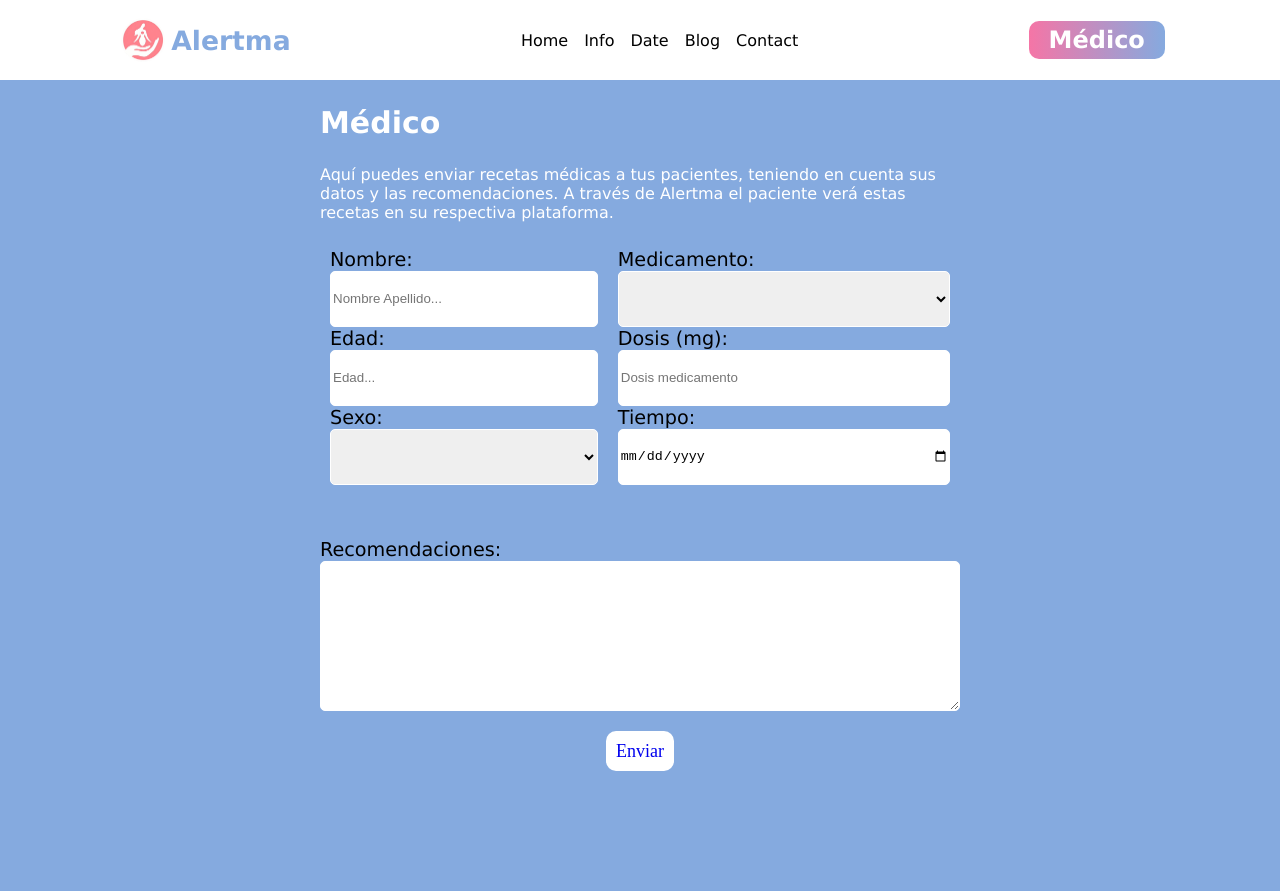
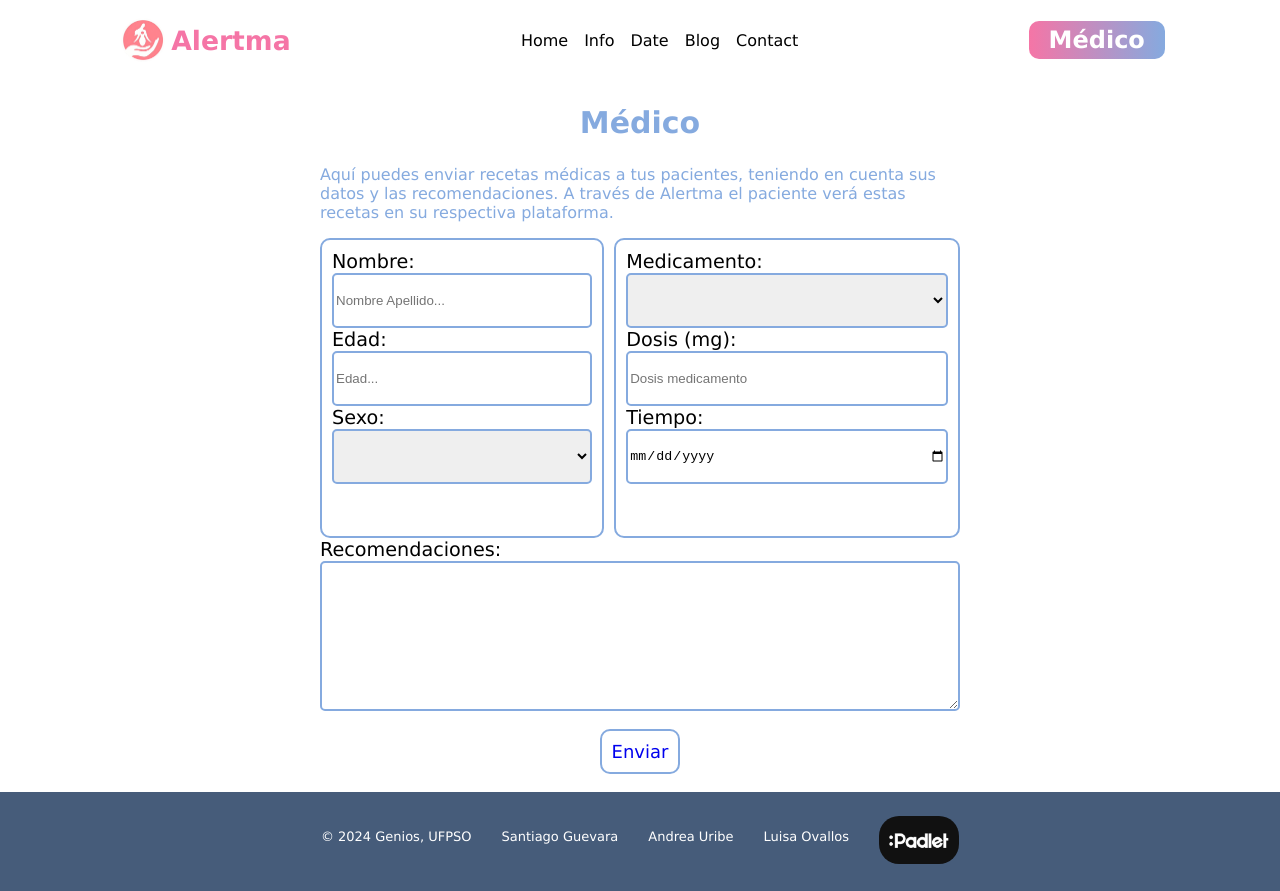
Before and after one commit to Santiagq28/Alertma_Project, a plain HTML site: page html/medico.html in a window 1280 px wide. Before the commit the page ends 800 px from the top, so only its background shows below. Drawn offline with Linux system fonts and the light colour scheme.

Commit message:
Update 2.1.3

```diff
--- a/css/index2.css
+++ b/css/index2.css
@@ -49,7 +49,7 @@ body {
     z-index: 10;/*
     background-color: #ffb6c1cc;*/
     background-color: white;
-    padding: 20px;
+    padding: 10px;
     border-radius: 10px;
     box-shadow: 0 0 10px #0000001a;
     max-width: 600px;
--- a/css/medico.css
+++ b/css/medico.css
@@ -3,10 +3,17 @@
 }
 body{
     margin: 0 auto;
-    background-color: #85AADF;
+    background-color: #FFFFFF;
+    font-family: 'Lucida Sans', 'Lucida Sans Regular', 'Lucida Grande', 'Lucida Sans Unicode', Geneva, Verdana, sans-serif;
 }
 
 .head{
+    position: fixed;
+    top: 0px;
+    left: 0px;
+    right: 0px;
+    max-width: 100%;
+    z-index: 1000000;
     background-color: #FFFFFF;
     height: 10vh;
     width: 100%;
@@ -14,16 +21,16 @@ body{
     justify-content: space-around;
     align-items: center;
     font-family: 'Lucida Sans', 'Lucida Sans Regular', 'Lucida Grande', 'Lucida Sans Unicode', Geneva, Verdana, sans-serif;
-    color: #85AADF;
+    color: #F575A6;
 }
 .head1{
     display: flex;
     align-items: center;
-    color: #85AADF;
+    color: #F575A6;
     font-size:smaller;
 }
 #tma {
-    color: #85AADF;
+    color: #F575A6;
 }
 .head1 img{
     width: 7vh;
@@ -41,7 +48,7 @@ nav a{
 }
 nav a:hover{
     text-decoration: overline;
-    color: #85AADF;
+    color: #F575A6;
 }
 #nameg{
     background: linear-gradient(to right,#F575A6,#85AADF);
@@ -51,7 +58,8 @@ nav a:hover{
 }
 
 .recetar{
-    background-color: #85AADF;
+    margin-top: 80px;
+    background-color: #FFFFFF;
     display: grid;
     align-items: center;
     justify-content: center;
@@ -62,24 +70,30 @@ nav a:hover{
     width: 50%;
 }
 .datos{
-    color: white;
+    color: #85AADF;
     text-align: left;
     font-family: 'Lucida Sans', 'Lucida Sans Regular', 'Lucida Grande', 'Lucida Sans Unicode', Geneva, Verdana, sans-serif;
 }
 .datos h2{
+    color: #85AADF;
     font-size: 30px;
+    text-align: center;
 }
 .datos2{
     display: flex;
     justify-content: center;
+    gap: 10px;
 }
 .formu{
     text-align: left;
     height: 300px;
     padding: 10px;
+    border: 2px solid #85AADF;
+    border-radius: 10px;
+
 }
 .formu input,#time,select{
-    border: white 1px solid;
+    border: #85AADF 2px solid;
     border-radius: 5px;
     height: 20%;
     width: 100%;
@@ -96,7 +110,7 @@ nav a:hover{
 
 }
 .rec textarea{
-    border: white 1px solid;
+    border: #85AADF 2px solid;
     border-radius: 5px;
     height: 150px;
 }
@@ -105,6 +119,7 @@ nav a:hover{
     margin:30px;
 }
 .enviar a{
+    border: 2px solid #85AADF;
     background-color: white;
     padding: 10px;
     border-radius: 10px;
@@ -115,6 +130,28 @@ nav a:hover{
     border: 2px solid white;
     color: white;
     background: linear-gradient(to right,#F575A6,#85AADF);
+}
+
+.information{
+    display: flex;
+    justify-content: center;
+    align-items: center;
+    width: 100%;
+    background-color: #465c7a;
+    color: white;
+    padding-top: 24px;
+    padding-bottom: 24px;
+
+}
+.information2{
+    display: flex;
+    gap: 30px;
+    font-size: 13px;
+}
+.information2 img{
+    width: 10vh;
+    height: auto;
+    border-radius: 20px;
 }
 
 @media (max-width:700px){
--- a/css/paciente2.css
+++ b/css/paciente2.css
@@ -11,6 +11,12 @@ body{
 
 .head{
     /*background-color:  #ffb6c1cc;*/
+    position: fixed;
+    top: 0px;
+    left: 0px;
+    right: 0px;
+    max-width: 100%;
+    z-index: 1000000;
     background-color: #FFFFFF;
     height: 10vh;
     width: 100%;
@@ -440,7 +446,8 @@ nav a:hover{
     cursor: pointer;
 }
 #maps3 a:hover{
-    background-color: #61a3c7;
+    background: linear-gradient(to right,white,white);
+    color: #85AADF;
 }
 
 .information{
--- a/css/pred.css
+++ b/css/pred.css
@@ -5,6 +5,12 @@ body{
     font-family: 'Lucida Sans', 'Lucida Sans Regular', 'Lucida Grande', 'Lucida Sans Unicode', Geneva, Verdana, sans-serif;
 }
 .head{
+    position: fixed;
+    top: 0px;
+    left: 0px;
+    right: 0px;
+    max-width: 100%;
+    z-index: 1000000;
     background-color: #FFFFFF;
     height: 10vh;
     width: 100%;
@@ -53,7 +59,7 @@ nav a:hover{
     justify-content: center;
     align-items: center;
     width: 100%;
-    margin-top: 20px;
+    margin-top: 90px;
 }
 .title{
     color: black;
@@ -71,14 +77,16 @@ nav a:hover{
     justify-content: center;
 }
 .pred2{
-    background-color: #F575A6;
+    background-color: #FFFFFF;
+    border: 3px solid #F575A6;
+    border-radius: 10px;
     max-width: 50vh;
     display: grid;
     justify-content: center;
     align-items: center;
     padding: 40px;
     margin: 20px;
-    color: white;
+    color: #F575A6;
 }
 .pred2 img{
     max-width: 100%;
@@ -92,7 +100,9 @@ nav a:hover{
     text-align: center;
 }
 .quest{
-    background-color: #F575A6;
+    background-color: #FFFFFF;
+    border: 3px solid #F575A6;
+    border-radius: 10px;
     padding: 10px 20px;
     margin: 20px 10px;
     text-align: center;
@@ -103,6 +113,7 @@ nav a:hover{
 .quest a{
     padding: 10px 5px;
     background-color: white;
+    border: #F575A6 2px solid;
     border-radius: 5px;
     text-decoration: none;
     color: #F575A6;
@@ -118,7 +129,7 @@ nav a:hover{
 }
 .quest input{
     border-radius: 5px;
-    border: #ffffff 1px solid;
+    border: #F575A6 1px solid;
     background-color: #ffff;
     padding: 10px 5px;
 }
@@ -127,22 +138,23 @@ nav a:hover{
     font-family: 'Lucida Sans', 'Lucida Sans Regular', 'Lucida Grande', 'Lucida Sans Unicode', Geneva, Verdana, sans-serif;
     font-size: 15px;
     font-weight: 600;
-    color: white;
+    color: #F575A6;
 }
 .quest select{
     background-color: #ffffff;
     border-radius: 5px;
-    border: #ffffff 1px solid;
+    border: #F575A6 1px solid;
     color: #000203;
     padding: 10px 5px;
 }
 .quest select:hover{
-    border:1px solid #ffffff;
+    border:1px solid #F575A6;
 }
 .btn-continuar {
     display: inline-block;
     padding: 10px 20px;
     background-color: #ffffff;
+    border: 2px solid #F575A6;
     color: #F575A6;
     text-decoration: none;
     border-radius: 5px;
--- a/css/register_login.css
+++ b/css/register_login.css
@@ -50,7 +50,7 @@ body {
 }
 
 .header h1 {
-	color: #f5b4f5;
+	color: #F575A6;
 }
 
 .header p {
@@ -149,7 +149,7 @@ input:focus {
 }
 
 #boton:hover {
-	background: #f5b4f5;
+	background: #F575A6;
 	color: #fff;
 }
 
--- a/html/medico.html
+++ b/html/medico.html
@@ -84,6 +84,16 @@
         </div>
 
     </main>
+    <div class="information" id="contactt">
+        <div class="information2">
+            <p>© 2024 Genios, UFPSO</p>
+            <p class="text-4xl">Santiago Guevara</p>
+            <p class="text-4xl">Andrea Uribe</p>
+            <p class="text-4xl">Luisa Ovallos</p>
+            <a href="https://padlet.com/klcaceresg/feria-de-proyectos-ingenier-a-de-sistemas-i-2024-universidad-2xqx85wl0qn1bejv/wish/3010387080"><img src="../images/padlet.jpg" alt="padlet">	</a>
+
+        </div>
+    </div>
 
 
 </body>
```
Also changed, not shown: html/paciente.html (+8 -8 lines).
